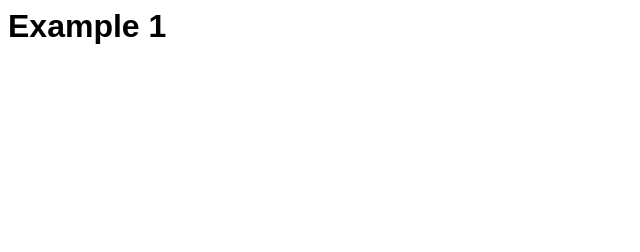
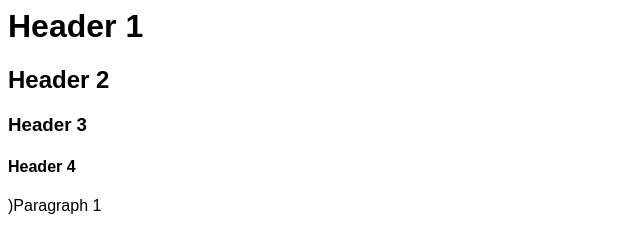
Before and after one commit to rabu6809/rabu6809.github.io, a plain HTML site: page index.html in a window 1280 px wide. Shown: the whole page, without its empty margins (0-640 px from the left). Drawn offline with Linux system fonts and the light colour scheme.

Commit message:
header test

```diff
--- a/index.html
+++ b/index.html
@@ -5,6 +5,10 @@
     <link rel="stylesheet" href="style.css">
   </head>
   <body>
-    <h1>Example 1</h1>
+    <h1>Header 1</h1>
+    <h2>Header 2</h2>
+    <h3>Header 3</h3>
+    <h4>Header 4</h4>
+    <p>)Paragraph 1</p>
   </body>
 </html>
```
